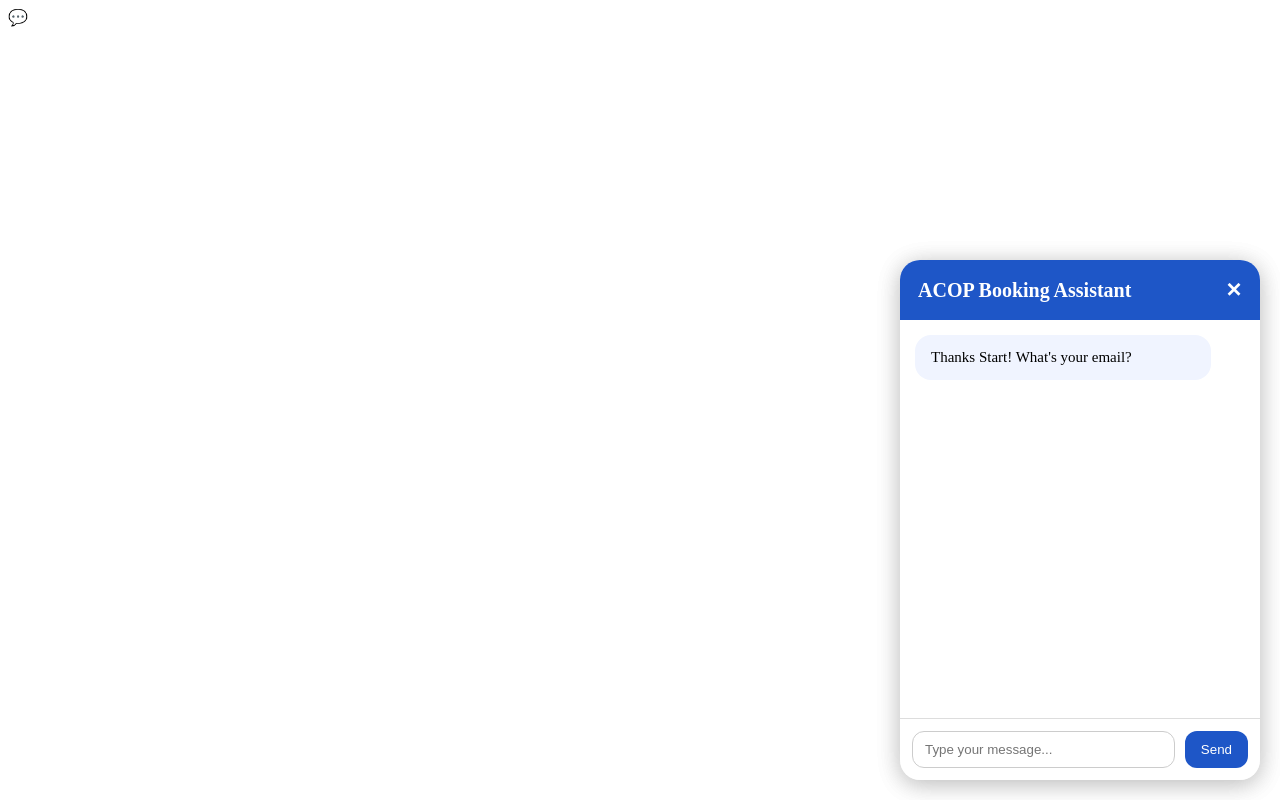
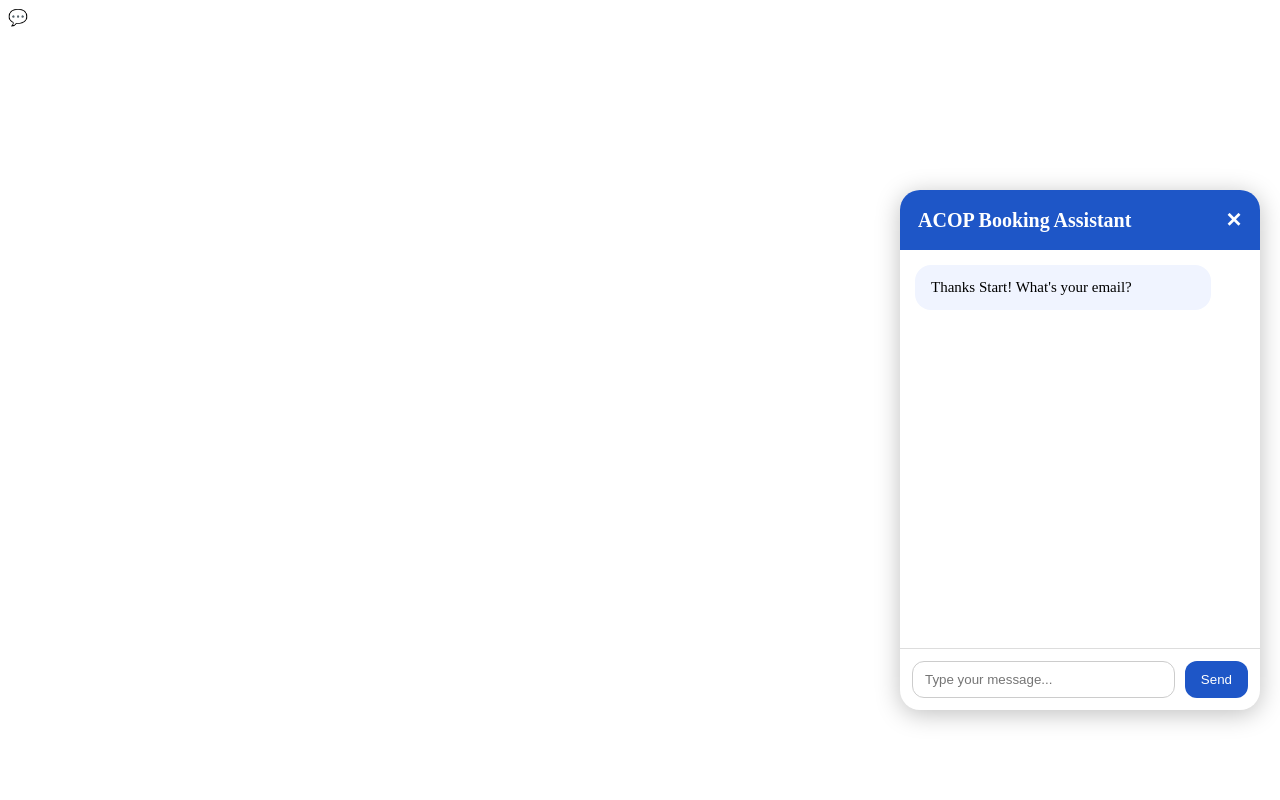
Before and after one commit to misterjcampbell/acop-chatbot-demo, a Flask app: page / in a window 1280 px wide. Run offline with Flask 3, Linux system fonts and the light colour scheme; data comes from the database, SQL or seed files in the repository.

Commit message:
Update chat-messenger.css

```diff
--- a/static/chat-messenger.css
+++ b/static/chat-messenger.css
@@ -1,25 +1,52 @@
 /* Messenger Wrapper */
-#chat-wrapper {
+##chat-launcher {
   position: fixed;
   bottom: 20px;
   right: 20px;
+  background: #004cbf;
+  color: white;
+  width: 60px;
+  height: 60px;
+  border-radius: 50%;
+  display: flex;
+  align-items: center;
+  justify-content: center;
+  font-size: 28px;
+  cursor: pointer;
+  box-shadow: 0 4px 20px rgba(0,0,0,0.25);
+  z-index: 99999;
+}
+
+#chat-wrapper.hidden {
+  display: none;
+}
+
+#chat-wrapper {
+  position: fixed;
+  bottom: 90px;
+  right: 20px;
   width: 360px;
-  height: 520px;           /* NEW — stable initial height */
-  max-height: 85vh;        /* For small screens */
-  background: #ffffff;
+  height: 520px;
+  max-height: 80vh;
+  background: #fff;
   border-radius: 20px;
-  overflow: hidden;
-  box-shadow: 0px 4px 25px rgba(0,0,0,0.15);
+  box-shadow: 0 4px 25px rgba(0,0,0,0.25);
   display: flex;
   flex-direction: column;
-  z-index: 999999;
+  overflow: hidden;
+  z-index: 99998;
 }
+
 @media (max-width: 600px) {
   #chat-wrapper {
     width: 95vw;
     height: 70vh;
-    bottom: 10px;
-    right: 10px;
+    bottom: 80px;
+    right: 2.5vw;
+  }
+  #chat-launcher {
+    bottom: 15px;
+    right: 15px;
   }
 }
 /* Header */
```
